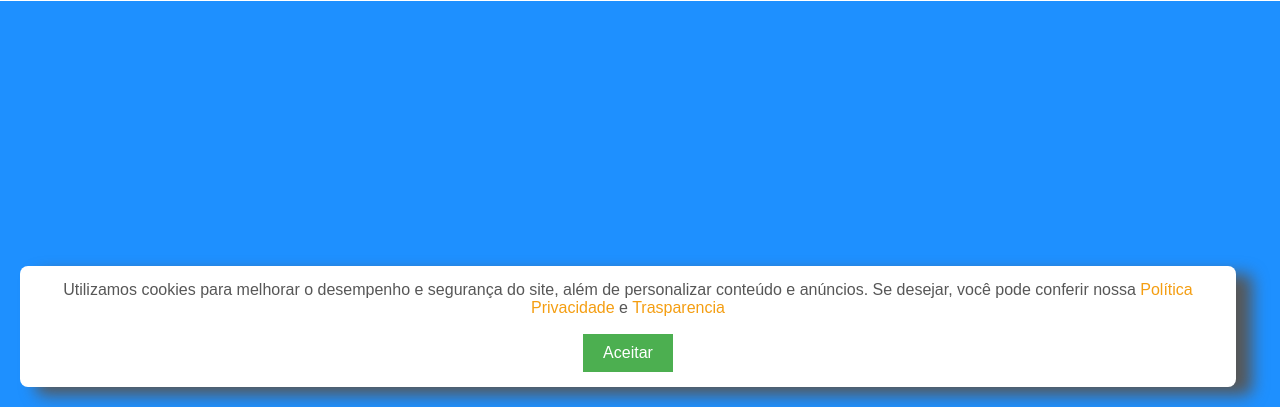
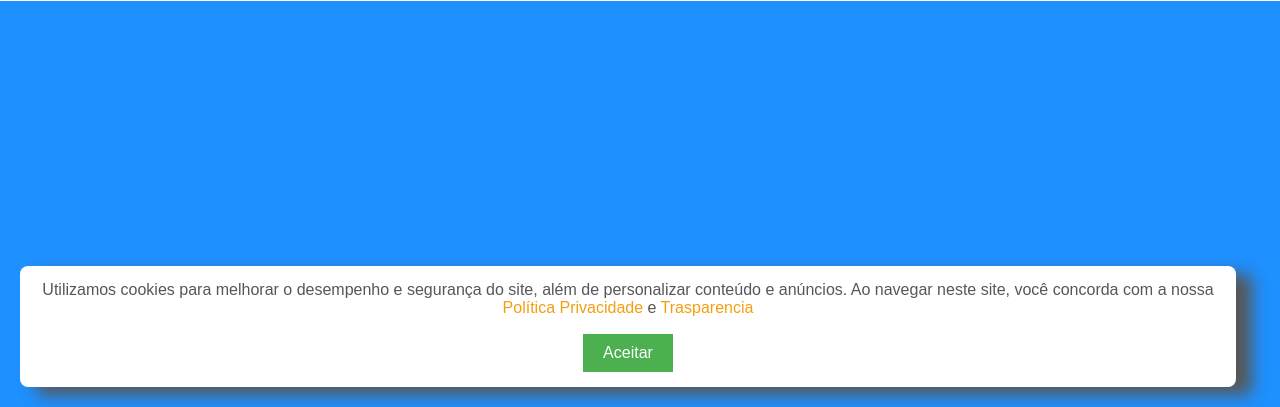
Before and after one commit to santosgv/WordKids, a Django app: page /about/ in a window 1280 px wide. Shown: the part 393-800 px from the top of the page. Run offline with Django 5.2, Linux system fonts and the light colour scheme; data that the repository does not hold is empty.

Commit message:
novo texto cookies

```diff
--- a/Backend/templates/base.html
+++ b/Backend/templates/base.html
@@ -88,7 +88,7 @@
       <p>Copyright 2024 Todos os direitos reservados</p>
   </nav>
   <div id="cookie-popup" class="cookie-popup">
-    <p>Utilizamos cookies para melhorar o desempenho e segurança do site, além de personalizar conteúdo e anúncios. Se desejar, você pode conferir nossa <a href="{% url 'Core:politica'  %}" target="_blank" rel="noopener noreferrer">Política Privacidade</a> e <a href="{% url 'Core:transparencia'  %}" target="_blank" rel="noopener noreferrer">Trasparencia</a></p>
+    <p>Utilizamos cookies para melhorar o desempenho e segurança do site, além de personalizar conteúdo e anúncios. Ao navegar neste site, você concorda com a nossa <a href="{% url 'Core:politica'  %}" target="_blank" rel="noopener noreferrer">Política Privacidade</a> e <a href="{% url 'Core:transparencia'  %}" target="_blank" rel="noopener noreferrer">Trasparencia</a></p>
     <button id="cookie-accept">Aceitar</button>
 </div>
   </footer>
```
